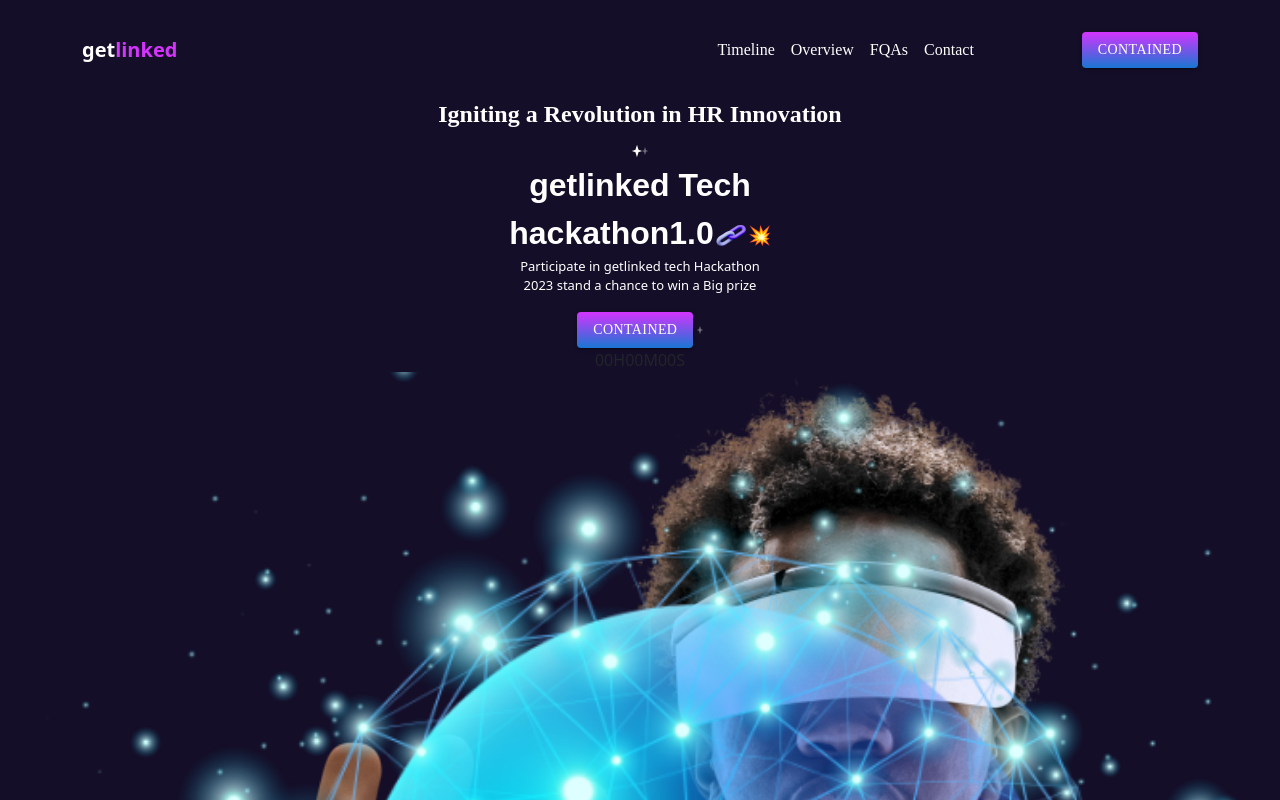
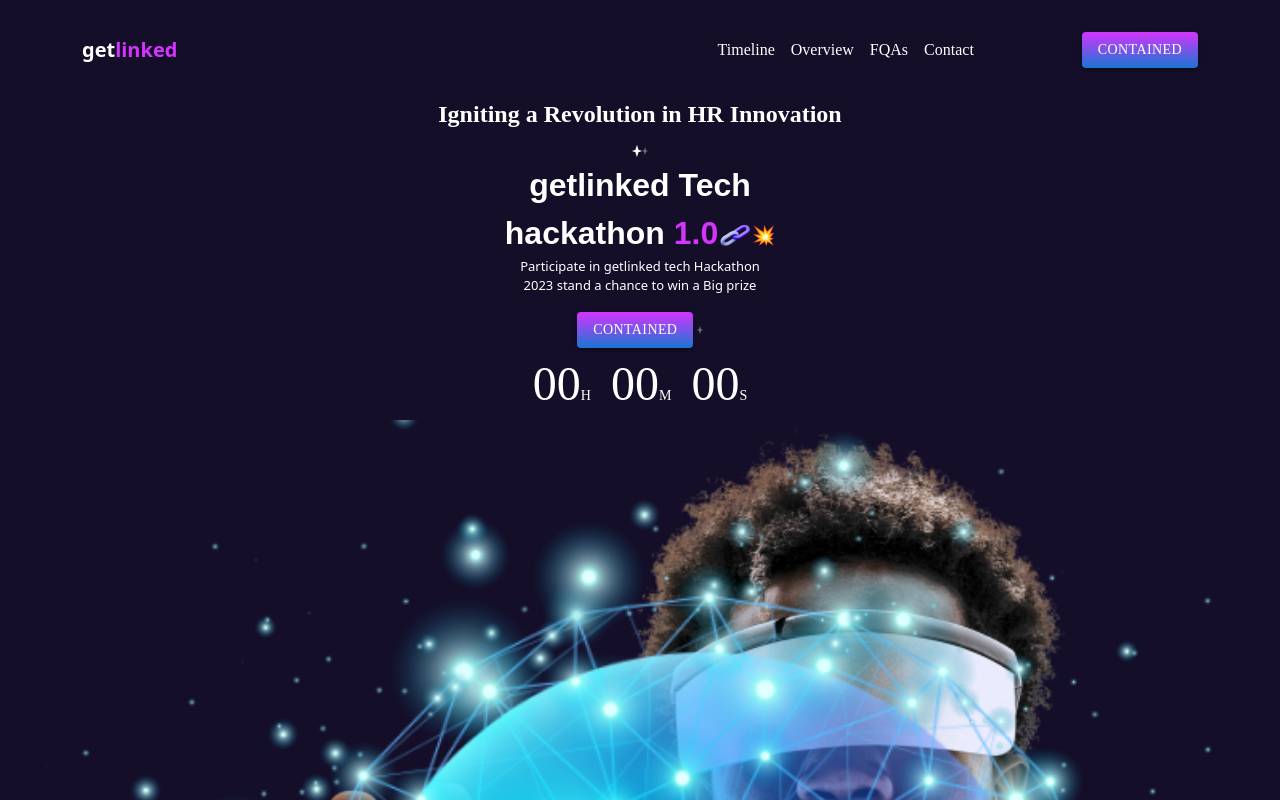
Before and after one commit to sannyralph/getlinkedchallenge, a React (Create React App) app: page / in a window 1280 px wide. Shown: the top 800 px of the page. Built offline with nearby package versions, Linux system fonts and the light colour scheme.

Commit message:
timer fixed

```diff
--- a/src/hero/hero.css
+++ b/src/hero/hero.css
@@ -15,6 +15,25 @@
     font-family: 'Clash Display', sans-serif;
     font-size: 32px;
     font-weight: bold;
+}
+
+#subheadDigit {
+    color: #d434fe;
+}
+
+.timer-digits {
+    font-family: 'Unica One';
+    font-weight: 400;
+    font-size: 48px;
+    color: #ffffff;
+    padding: 10px;
+}
+
+.timer-letter {
+    font-family: 'Montserrat';
+    font-weight: 400;
+    font-size: 14px;
+    color: #ffffff;
 }
 
 .paragraphs {
--- a/src/hero/hero.jsx
+++ b/src/hero/hero.jsx
@@ -16,13 +16,15 @@ const Home = () => {
                 <img src={star1}  alt="starPhoto" className="starPhoto"/>
                 <div className="subhead">
                    <span>getlinked  Tech</span><br/>
-                   <span>hackathon<span>1.0</span></span><span><img src={chain} alt="chain-icon"/></span><span><img src={starIcon} alt="chain-icon"/></span>
+                   <span>hackathon <span id="subheadDigit">1.0</span></span><span><img src={chain} alt="chain-icon"/></span><span><img src={starIcon} alt="chain-icon"/></span>
                 </div>
                 <div className="paragraphs">
                     <p>Participate in getlinked tech Hackathon <br/> 2023 stand a chance to win a Big prize</p>
                    <span><Button variant="contained" className='button' >Contained</Button></span> <span> <img src={star1}  alt="starPhoto" className="starPhoto"/></span>
                 </div>
-                <div><span>00H</span><span>00M</span><span>00S</span></div>
+                <div className="timer" >
+                    <span className="timer-digits">00<span className="timer-letter">H</span></span><span className="timer-digits">00<span className="timer-letter">M</span></span><span className="timer-digits">00<span className="timer-letter">S</span></span>
+                </div>
             </div>
             <div id="background-image">
                 <img src={light} alt="man-with-smartglassess"  style={{width:'100%', height: '100%'}}  />
```
